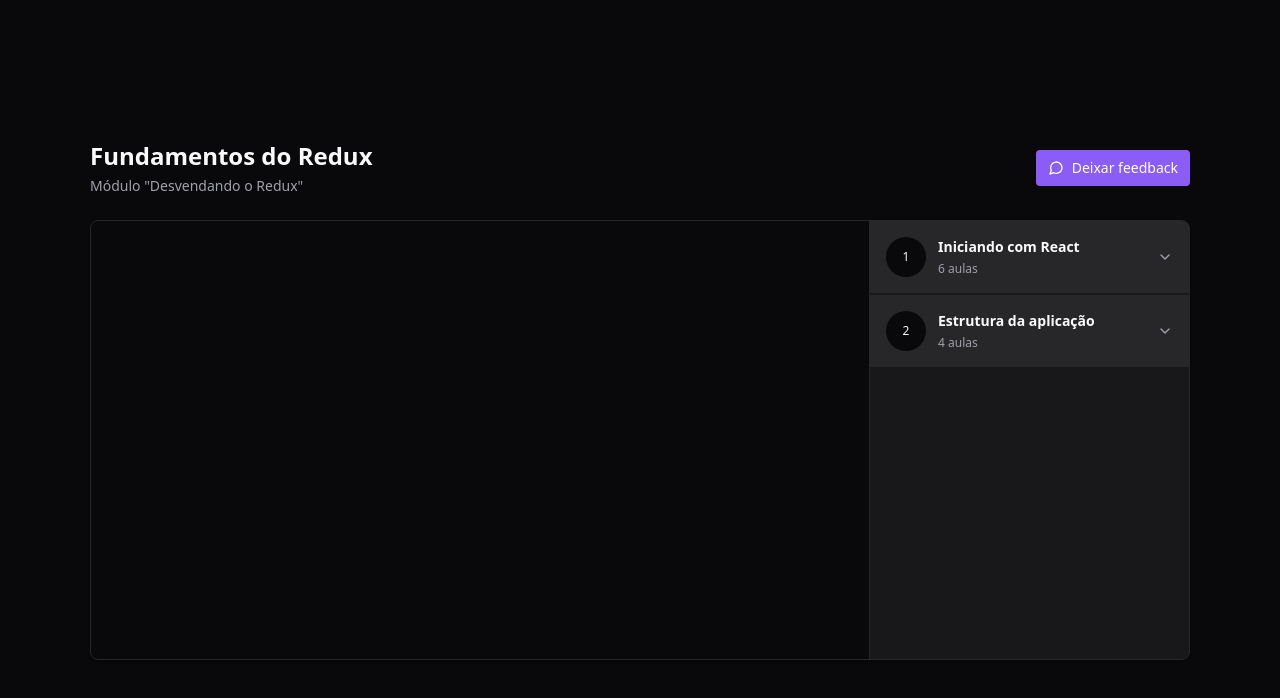
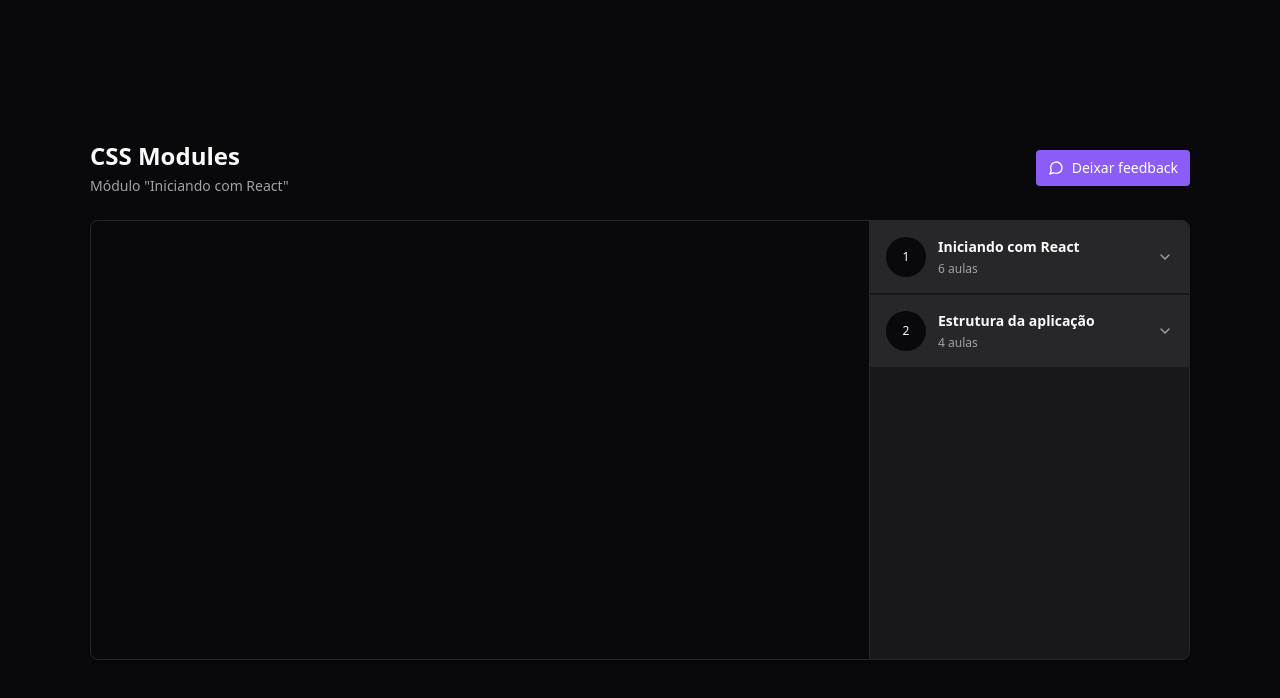
Before and after one commit to leoziondev/ignite2023-react-redux-zustand, a React (Vite) app: page / in a window 1280 px wide. Shown: the top 698 px of the page. Built offline with nearby package versions, Linux system fonts and the light colour scheme.

Commit message:
highlighting current module and lesson header component

```diff
--- a/src/components/Header.tsx
+++ b/src/components/Header.tsx
@@ -1,8 +1,19 @@
+import { useAppSelector } from "../store"
+
 export function Header() {
+    const { currentModule, currentLesson } = useAppSelector(state => {
+        const { currentModuleIndex, currentLessonIndex } = state.player
+
+        const currentModule = state.player.course.modules[currentModuleIndex]
+        const currentLesson = currentModule.lessons[currentLessonIndex]
+
+        return { currentModule, currentLesson }
+    })
+
     return (
         <div className="flex flex-col gap-1">
-            <h1 className="text-2xl font-bold">Fundamentos do Redux</h1>
-            <span className="text-sm text-zinc-400">Módulo "Desvendando o Redux"</span>
+            <h1 className="text-2xl font-bold">{currentLesson.title}</h1>
+            <span className="text-sm text-zinc-400">Módulo "{currentModule.title}"</span>
         </div>
     )
 }
```
